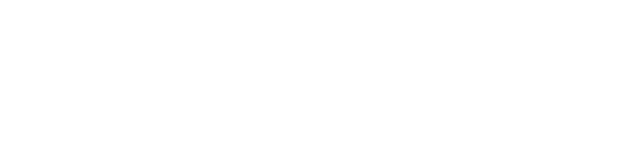
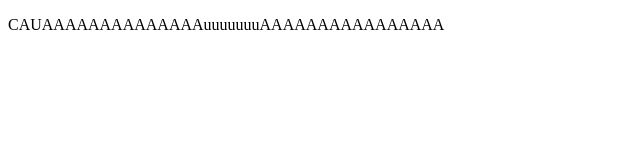
Before and after one commit to mikaelatrombeta-hash/Prova-Mikaela-1-, a plain HTML site: page sobre.html in a window 1280 px wide. Shown: the whole page, without its empty margins (0-640 px from the left). Drawn offline with Linux system fonts and the light colour scheme.

Commit message:
alterei meu paragrafo

```diff
--- a/sobre.html
+++ b/sobre.html
@@ -6,6 +6,6 @@
     <title>Caua legal</title>
 </head>
 <body>
-
+    <P>CAUAAAAAAAAAAAAAAuuuuuuuAAAAAAAAAAAAAAAA</P>
 </body>
 </html>
```
